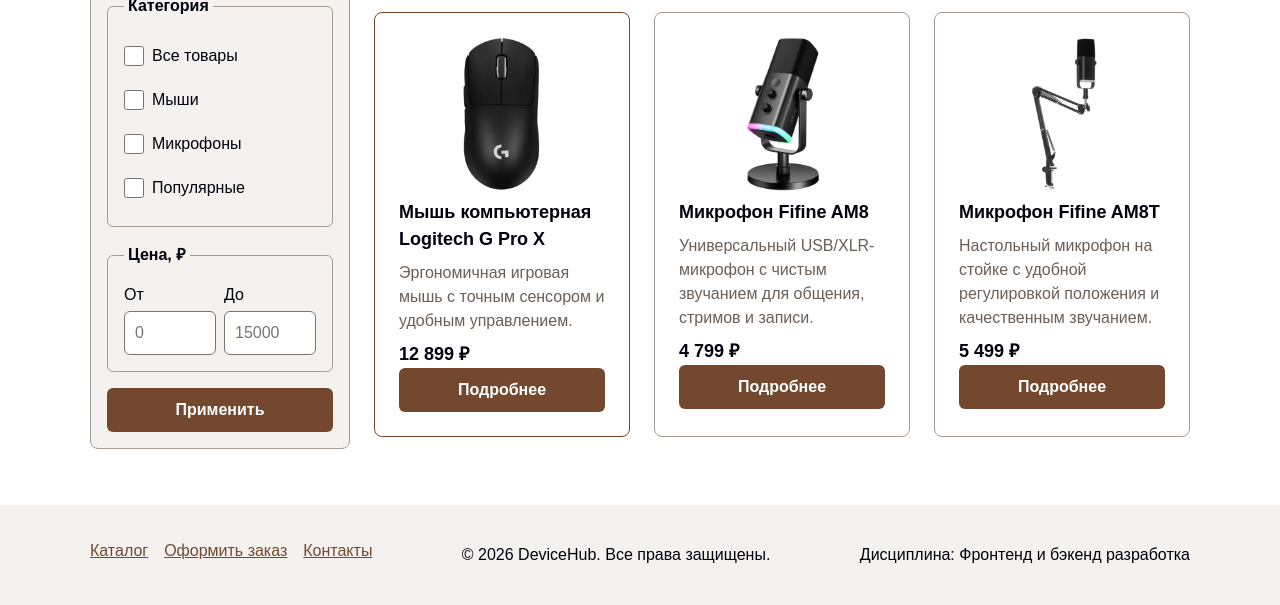
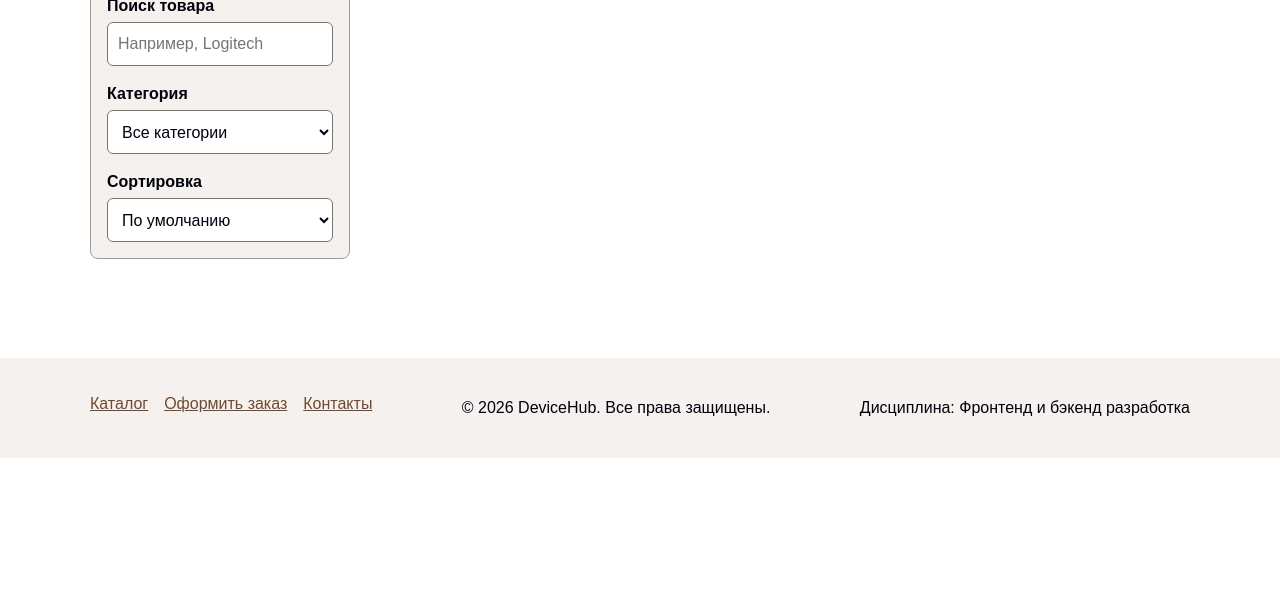
Before and after one commit to chukaloved/kr4-js-shop, a plain HTML site: page catalog.html in a window 1280 px wide. Shown: the part 342-947 px from the top of the page. After the commit the page ends 800 px from the top, so only its background shows below. Drawn offline with Linux system fonts and the light colour scheme.

Commit message:
feat: add search, category and sort controls to catalog markup

```diff
--- a/catalog.html
+++ b/catalog.html
@@ -3,7 +3,7 @@
 <head>
   <meta charset="UTF-8">
   <meta name="viewport" content="width=device-width, initial-scale=1.0">
-  <meta name="description" content="Каталог DeviceHub: игровые мыши и микрофоны с фильтром по категории и цене.">
+  <meta name="description" content="Каталог DeviceHub: мыши, клавиатуры, наушники и микрофоны с поиском, фильтром и сортировкой.">
   <meta name="color-scheme" content="light dark">
   <title>Каталог товаров — DeviceHub</title>
   <link rel="stylesheet" href="css/style.css">
@@ -73,127 +73,62 @@
 
     <section class="section">
       <h1>Каталог товаров</h1>
-      <p class="section__lead">Игровые мыши и микрофоны для стримов, записи и работы. Используйте фильтр, чтобы подобрать товар по категории и цене.</p>
+      <p class="section__lead">Мыши, клавиатуры, наушники и микрофоны для игр, стримов и работы. Найдите товар по названию, выберите категорию и порядок сортировки.</p>
     </section>
 
     <div class="catalog-layout">
       <details class="catalog-filters" id="catalog-filters" open>
-        <summary class="catalog-filters__summary">Фильтры</summary>
+        <summary class="catalog-filters__summary">Поиск и фильтры</summary>
 
         <div class="catalog-filters__body">
-          <form class="filters-form" action="#" method="get" aria-label="Фильтр товаров">
-            <fieldset>
-              <legend>Категория</legend>
-              <label class="filters-form__option"><input type="checkbox" name="category" value="all"> Все товары</label>
-              <label class="filters-form__option"><input type="checkbox" name="category" value="mouse"> Мыши</label>
-              <label class="filters-form__option"><input type="checkbox" name="category" value="microphone"> Микрофоны</label>
-              <label class="filters-form__option"><input type="checkbox" name="category" value="popular"> Популярные</label>
-            </fieldset>
+          <form class="filters-form catalog-controls" id="catalog-controls" action="#" role="search" aria-label="Поиск и фильтр товаров">
+            <div class="catalog-controls__group">
+              <label class="catalog-controls__label" for="catalog-search">Поиск товара</label>
+              <input
+                class="catalog-controls__input"
+                id="catalog-search"
+                name="query"
+                type="search"
+                placeholder="Например, Logitech"
+                autocomplete="off"
+              >
+            </div>
 
-            <fieldset>
-              <legend>Цена, ₽</legend>
-              <div class="filters-form__price">
-                <div>
-                  <label for="price-from">От</label>
-                  <input id="price-from" name="price-from" type="number" min="0" step="100" inputmode="numeric" placeholder="0">
-                </div>
-                <div>
-                  <label for="price-to">До</label>
-                  <input id="price-to" name="price-to" type="number" min="0" step="100" inputmode="numeric" placeholder="15000">
-                </div>
-              </div>
-            </fieldset>
+            <div class="catalog-controls__group">
+              <label class="catalog-controls__label" for="category-filter">Категория</label>
+              <select class="catalog-controls__select" id="category-filter" name="category">
+                <option value="all">Все категории</option>
+                <option value="mouse">Мыши</option>
+                <option value="keyboard">Клавиатуры</option>
+                <option value="headphones">Наушники</option>
+                <option value="microphone">Микрофоны</option>
+              </select>
+            </div>
 
-            <button class="button button--primary" type="submit">Применить</button>
+            <div class="catalog-controls__group">
+              <label class="catalog-controls__label" for="sort-select">Сортировка</label>
+              <select class="catalog-controls__select" id="sort-select" name="sort">
+                <option value="default">По умолчанию</option>
+                <option value="price-asc">Сначала дешевле</option>
+                <option value="price-desc">Сначала дороже</option>
+                <option value="title-asc">По названию А–Я</option>
+                <option value="rating-desc">По рейтингу</option>
+              </select>
+            </div>
           </form>
         </div>
       </details>
 
       <section class="catalog-products" aria-labelledby="catalog-list-title">
         <h2 id="catalog-list-title">Список товаров</h2>
-        <ul class="products-grid">
-          <li class="products-grid__item">
-            <article class="product-card product-card--featured" aria-labelledby="card-catalog-logitech-g-pro-x">
-              <img
-                class="product-card__image"
-                src="images/logitech-g-pro-x-640.webp"
-                srcset="images/logitech-g-pro-x-480.webp 480w, images/logitech-g-pro-x-640.webp 640w, images/logitech-g-pro-x-960.webp 960w"
-                sizes="(min-width: 1280px) 260px, (min-width: 1024px) 34vw, (min-width: 768px) 45vw, 100vw"
-                width="640"
-                height="640"
-                alt="Игровая мышь Logitech G Pro X чёрного цвета, вид сверху"
-                loading="lazy"
-                decoding="async"
-              >
-              <h3 class="product-card__title" id="card-catalog-logitech-g-pro-x">Мышь компьютерная Logitech G Pro X</h3>
-              <p class="product-card__description">Эргономичная игровая мышь с точным сенсором и удобным управлением.</p>
-              <div class="product-card__footer">
-                <p class="product-card__price">12&nbsp;899&nbsp;₽</p>
-                <a
-                class="button button--primary product-card__button"
-                href="product.html#logitech-g-pro-x"
-                aria-label="Подробнее о Logitech G Pro X"
-              >
-                Подробнее
-              </a>
-              </div>
-            </article>
-          </li>
-          <li class="products-grid__item">
-            <article class="product-card" aria-labelledby="card-catalog-fifine-am8">
-              <img
-                class="product-card__image"
-                src="images/fifine-am8-640.webp"
-                srcset="images/fifine-am8-480.webp 480w, images/fifine-am8-640.webp 640w, images/fifine-am8-960.webp 960w"
-                sizes="(min-width: 1280px) 260px, (min-width: 1024px) 34vw, (min-width: 768px) 45vw, 100vw"
-                width="640"
-                height="1129"
-                alt="Динамический микрофон Fifine AM8 на подставке"
-                loading="lazy"
-                decoding="async"
-              >
-              <h3 class="product-card__title" id="card-catalog-fifine-am8">Микрофон Fifine AM8</h3>
-              <p class="product-card__description">Универсальный USB/XLR-микрофон с чистым звучанием для общения, стримов и записи.</p>
-              <div class="product-card__footer">
-                <p class="product-card__price">4&nbsp;799&nbsp;₽</p>
-                <a
-                class="button button--primary product-card__button"
-                href="product.html#fifine-am8"
-                aria-label="Подробнее о Fifine AM8"
-              >
-                Подробнее
-              </a>
-              </div>
-            </article>
-          </li>
-          <li class="products-grid__item">
-            <article class="product-card" aria-labelledby="card-catalog-fifine-am8t">
-              <img
-                class="product-card__image"
-                src="images/fifine-am8t-640.webp"
-                srcset="images/fifine-am8t-480.webp 480w, images/fifine-am8t-640.webp 640w, images/fifine-am8t-960.webp 960w"
-                sizes="(min-width: 1280px) 260px, (min-width: 1024px) 34vw, (min-width: 768px) 45vw, 100vw"
-                width="640"
-                height="640"
-                alt="Микрофон Fifine AM8T на регулируемой настольной стойке"
-                loading="lazy"
-                decoding="async"
-              >
-              <h3 class="product-card__title" id="card-catalog-fifine-am8t">Микрофон Fifine AM8T</h3>
-              <p class="product-card__description">Настольный микрофон на стойке с удобной регулировкой положения и качественным звучанием.</p>
-              <div class="product-card__footer">
-                <p class="product-card__price">5&nbsp;499&nbsp;₽</p>
-                <a
-                class="button button--primary product-card__button"
-                href="product.html#fifine-am8t"
-                aria-label="Подробнее о Fifine AM8T"
-              >
-                Подробнее
-              </a>
-              </div>
-            </article>
-          </li>
-        </ul>
+        <p class="catalog-count" aria-live="polite"></p>
+        <div class="catalog-empty" hidden>
+          <p class="catalog-empty__text">По выбранным условиям товары не найдены.</p>
+        </div>
+        <ul class="products-grid" data-products-container></ul>
+        <noscript>
+          <p class="catalog-empty__text">Для работы каталога включите JavaScript в браузере.</p>
+        </noscript>
       </section>
     </div>
   </main>
--- a/css/responsive.css
+++ b/css/responsive.css
@@ -82,8 +82,8 @@
 
 
   .filters-form {
-    grid-template-columns: repeat(2, minmax(0, 1fr));
-    align-items: start;
+    grid-template-columns: repeat(3, minmax(0, 1fr));
+    align-items: end;
   }
 
   .filters-form .button {
--- a/css/style.css
+++ b/css/style.css
@@ -632,44 +632,54 @@ summary:focus-visible,
   font-weight: 700;
 }
 
-.filters-form__option {
-  display: flex;
-  align-items: center;
-  gap: var(--space-sm);
-  min-height: var(--tap-size);
+.catalog-controls__group {
+  min-width: 0;
 }
 
-.filters-form__option input {
-  width: 20px;
-  height: 20px;
-  margin: 0;
-  accent-color: var(--color-primary);
+.catalog-controls__label {
+  display: block;
+  margin-bottom: var(--space-xs);
+  font-weight: 700;
 }
 
-.filters-form__price {
-  display: grid;
-  grid-template-columns: repeat(2, minmax(0, 1fr));
-  gap: var(--space-sm);
-}
-
-.filters-form__price label {
-  display: block;
-  margin-bottom: var(--space-xs);
-}
-
-.filters-form input[type="number"] {
+.catalog-controls__input,
+.catalog-controls__select {
   width: 100%;
   min-height: var(--tap-size);
   padding: 8px 10px;
   border: 1px solid var(--color-border-strong);
   border-radius: var(--radius-sm);
   font: inherit;
+  font-size: 16px;
   color: var(--color-text);
   background-color: var(--color-bg);
 }
 
-.filters-form .button {
-  width: 100%;
+.catalog-controls__input:hover,
+.catalog-controls__select:hover {
+  border-color: var(--color-primary);
+}
+
+.catalog-count {
+  margin: 0 0 var(--space-md);
+  color: var(--color-muted);
+}
+
+.catalog-empty {
+  padding: var(--space-lg);
+  border: 1px dashed var(--color-border-strong);
+  border-radius: var(--radius-md);
+  text-align: center;
+  background-color: var(--color-surface);
+}
+
+.catalog-empty[hidden] {
+  display: none;
+}
+
+.catalog-empty__text {
+  margin: 0;
+  font-weight: 700;
 }
 
 /* ===============================
```
